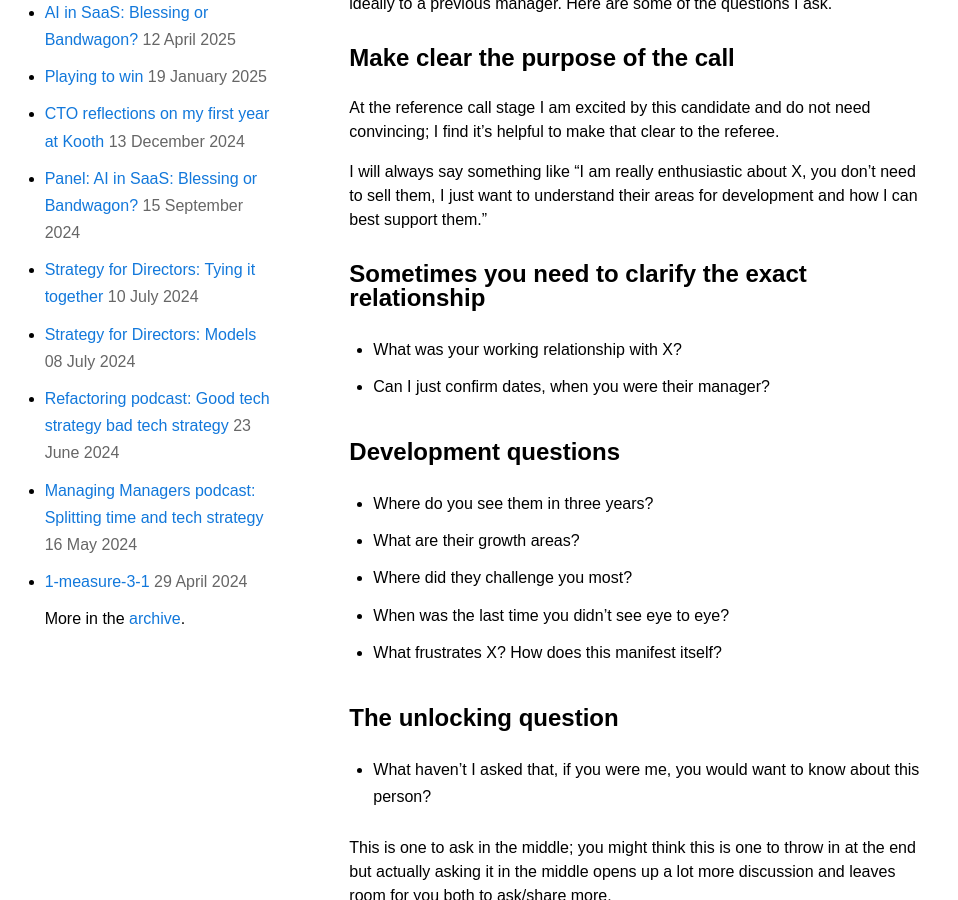
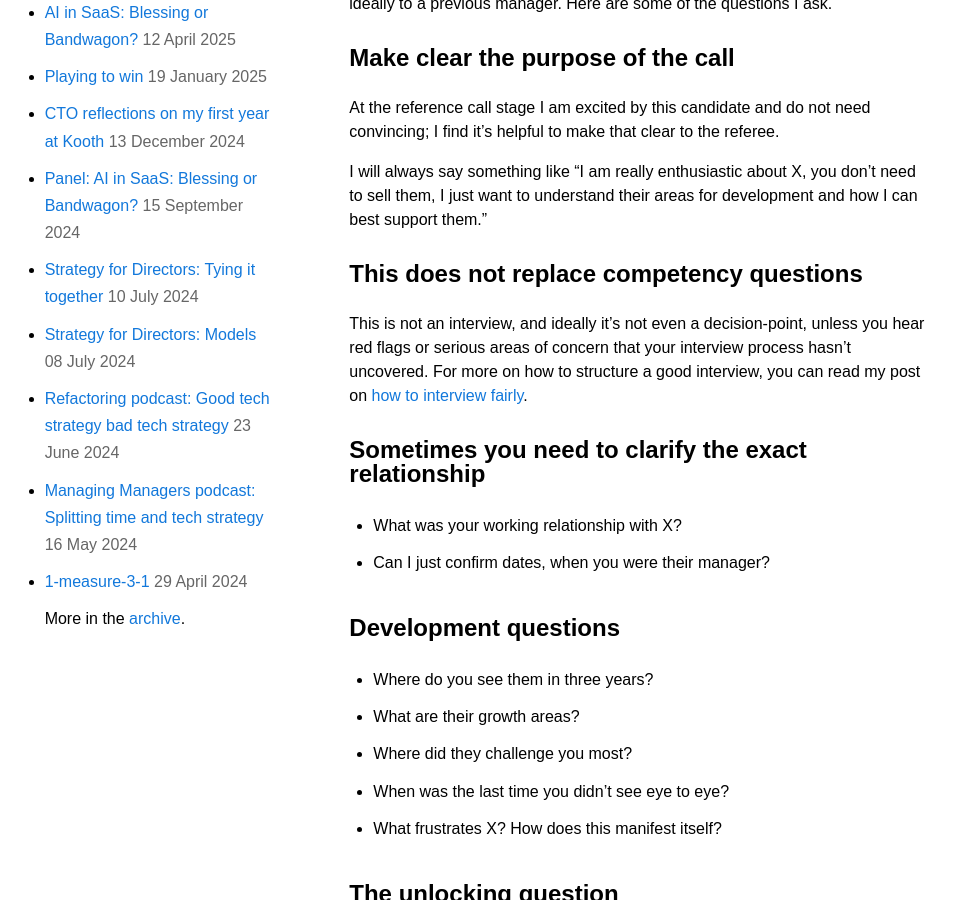
Before and after one commit to annashipman/annashipman.github.io, a Jekyll site: the page built from _posts/2025-06-20-reference-calls.md, in a window 1280 px wide and 900 px high, scrolled down 447 px. Shown: the whole window, without its empty margins (0-958 px from the left). Built offline with Jekyll 4.4.1, drawn with Linux system fonts in a browser that asks for light colours.

Commit message:
Make clear that this isn't an interview stage
As these are really not competency based questions.

```diff
--- a/_posts/2025-06-20-reference-calls.md
+++ b/_posts/2025-06-20-reference-calls.md
@@ -14,6 +14,10 @@ Often your recruiter will make reference calls but I make at least one call myse
 At the reference call stage I am excited by this candidate and do not need convincing; I find it's helpful to make that clear to the referee.
 
 I will always say something like "I am really enthusiastic about X, you don't need to sell them, I just want to understand their areas for development and how I can best support them."
+
+## This does not replace competency questions
+
+This is not an interview, and ideally it's not even a decision-point, unless you hear red flags or serious areas of concern that your interview process hasn't uncovered. For more on how to structure a good interview, you can read my post on [how to interview fairly](/jfdi/interviewing-fairly.html).
 
 ## Sometimes you need to clarify the exact relationship
 
```
